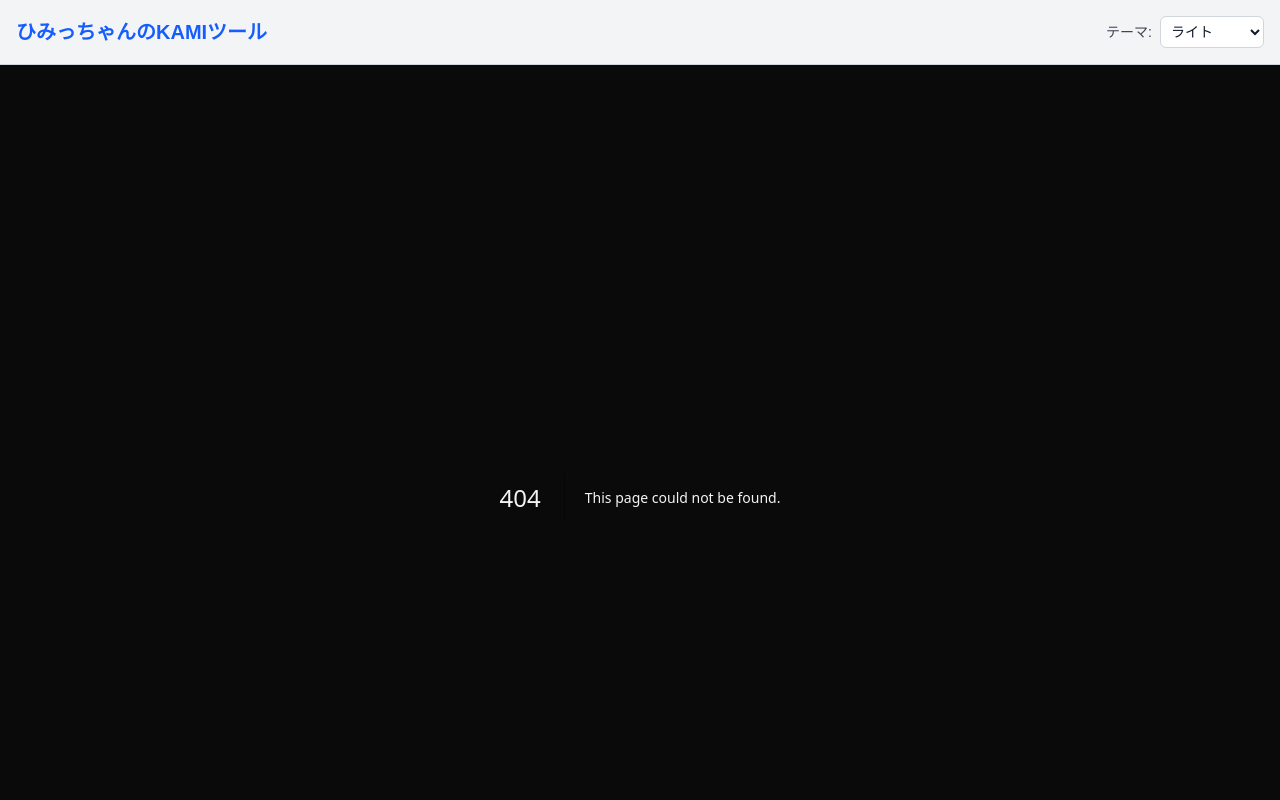
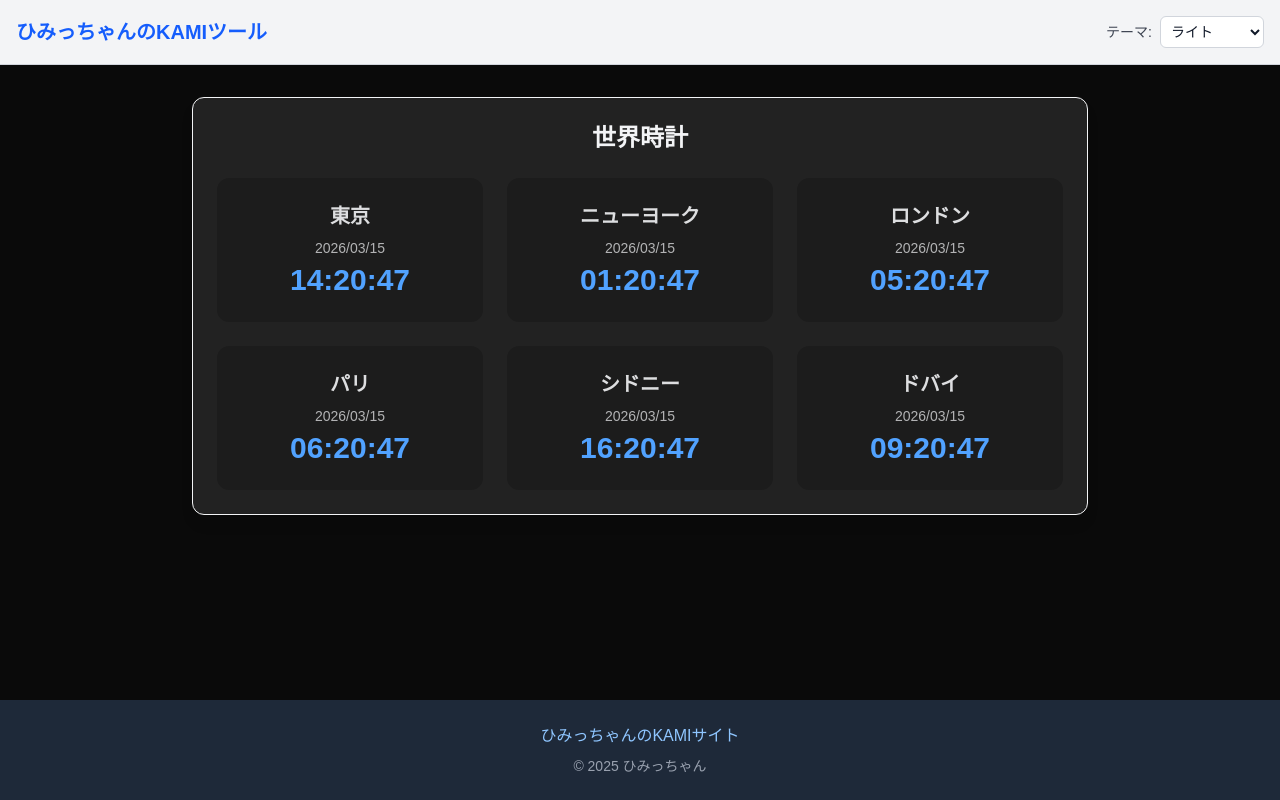
Before and after one commit to himitu-da/himitu-tool, a Next.js app: page /tool/world-clock in a window 1280 px wide. Before the commit this address had no page. Shown: the top 800 px of the page. Built offline with nearby package versions, Linux system fonts and the light colour scheme.

Commit message:
feat: 世界時計を追加

```diff
--- /dev/null
+++ b/src/app/world-clock/page.tsx
@@ -0,0 +1,50 @@
+"use client";
+
+import React, { useState, useEffect } from "react";
+
+export default function WorldClockPage() {
+  const [time, setTime] = useState(new Date());
+
+  useEffect(() => {
+    const timer = setInterval(() => setTime(new Date()), 1000);
+    return () => clearInterval(timer);
+  }, []);
+
+  const cities = [
+    { name: "東京", tz: "Asia/Tokyo" },
+    { name: "ニューヨーク", tz: "America/New_York" },
+    { name: "ロンドン", tz: "Europe/London" },
+    { name: "パリ", tz: "Europe/Paris" },
+    { name: "シドニー", tz: "Australia/Sydney" },
+    { name: "ドバイ", tz: "Australia/Sydney" }, // Fixed timezone later
+  ];
+
+  cities[5].tz = "Asia/Dubai";
+
+  return (
+    <div className="max-w-4xl mx-auto p-6 rounded-xl shadow-lg border border-opacity-20 border-current bg-white/10 backdrop-blur-sm">
+      <h1 className="text-2xl font-bold mb-6 text-center">世界時計</h1>
+
+      <div className="grid grid-cols-1 md:grid-cols-2 lg:grid-cols-3 gap-6">
+        {cities.map(city => {
+          const formatter = new Intl.DateTimeFormat('ja-JP', {
+            timeZone: city.tz,
+            year: 'numeric', month: '2-digit', day: '2-digit',
+            hour: '2-digit', minute: '2-digit', second: '2-digit'
+          });
+          const parts = formatter.formatToParts(time);
+          const dateStr = `${parts.find(p=>p.type==='year')?.value}/${parts.find(p=>p.type==='month')?.value}/${parts.find(p=>p.type==='day')?.value}`;
+          const timeStr = `${parts.find(p=>p.type==='hour')?.value}:${parts.find(p=>p.type==='minute')?.value}:${parts.find(p=>p.type==='second')?.value}`;
+
+          return (
+            <div key={city.name} className="p-6 rounded-xl bg-black/20 text-center">
+              <h2 className="text-xl font-bold mb-2 opacity-90">{city.name}</h2>
+              <div className="text-sm opacity-70 mb-1">{dateStr}</div>
+              <div className="text-3xl font-mono font-bold text-blue-400">{timeStr}</div>
+            </div>
+          )
+        })}
+      </div>
+    </div>
+  );
+}
```
